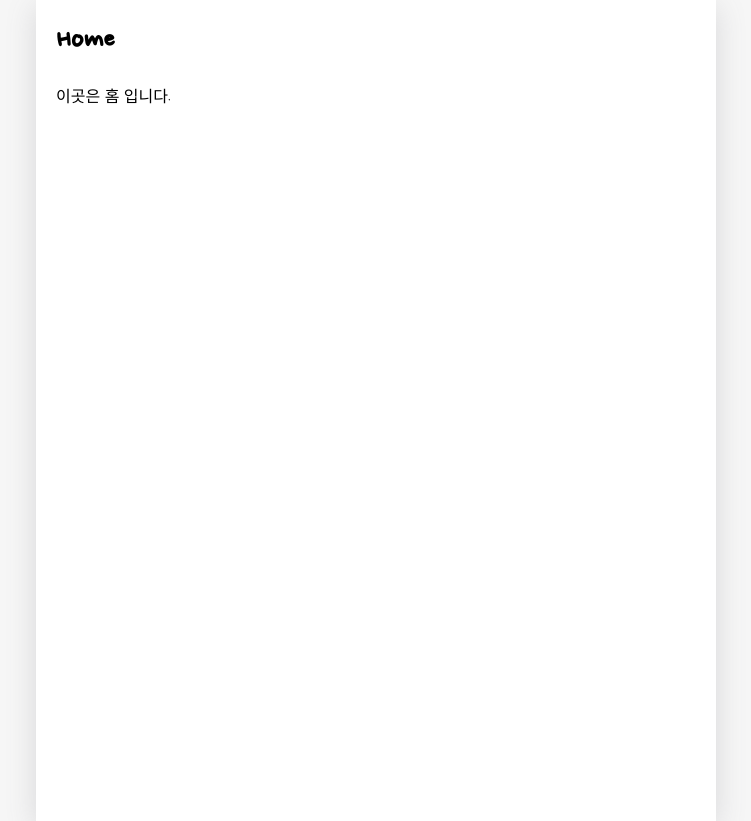
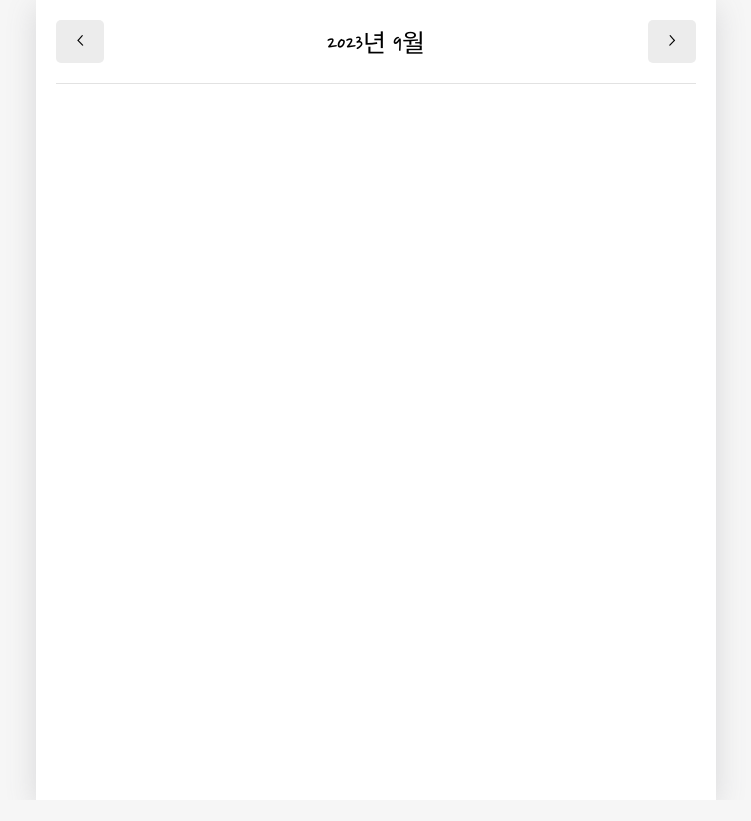
Before and after one commit to seohyundeveloper/emotion-diary, a React (Create React App) app: page / in a window 1280 px wide. Shown: the whole page, without its empty margins (264-1015 px from the left). After the commit the page ends 800 px from the top, so only its background shows below. Built offline with nearby package versions, Linux system fonts and the light colour scheme; a web font is replaced by a local one.

Commit message:
Home화면 상단 날짜 구현

```diff
--- a/src/pages/Home.js
+++ b/src/pages/Home.js
@@ -1,8 +1,31 @@
+import { useState } from "react";
+import MyHeader from "./../components/MyHeader";
+import MyButton from "./../components/MuButton";
+
 const Home = () => {
+
+  const [curDate, setCurDate] = useState(new Date());
+  const headText = `${curDate.getFullYear()}년 ${curDate.getMonth() + 1}월`
+
+  const increaseMonth = () => {
+    setCurDate(
+      new Date(curDate.getFullYear(), curDate.getMonth()+1, curDate.getDate())
+    );
+  };
+
+  const decreaseMonth = () => {
+    setCurDate(
+      new Date(curDate.getFullYear(), curDate.getMonth()-1, curDate.getDate())
+    );
+  };
+
   return (
     <div>
-      <h1>Home</h1>
-      <p>이곳은 홈 입니다.</p>
+      <MyHeader
+        headText={headText}
+        leftChild={<MyButton text={'<'} onClick={decreaseMonth} />}
+        rightChild={<MyButton text={'>'} onClick={increaseMonth} />}
+      />
     </div>
   )
 }
```
